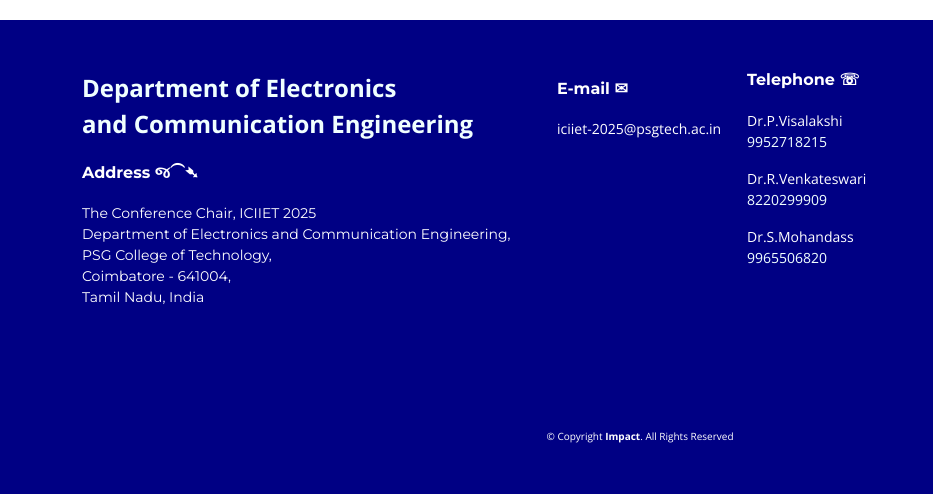
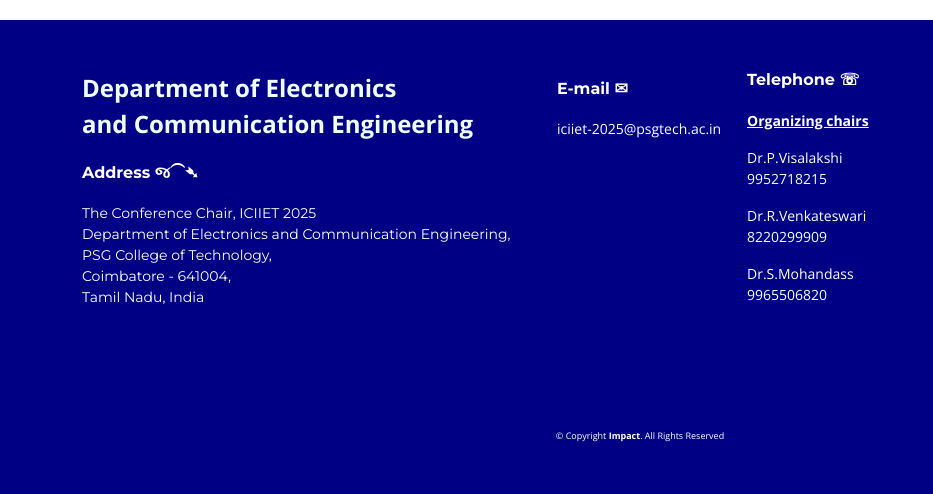
Before and after one commit to devinfo07/ICIIETE-2025, a plain HTML site: page index.html in a window 1280 px wide. Shown: the part 6316-6810 px from the top of the page, 0-933 px from the left. Drawn offline with nearby package versions, Linux system fonts and the light colour scheme.

Commit message:
Add files via upload

```diff
--- a/index.html
+++ b/index.html
@@ -790,6 +790,7 @@
         <div class="col-lg-2 col-7 footer-links">
           <div class="footer-widget">
             <h4>Telephone ☏</h4>
+            <p style="font-weight: bold;"> <u>Organizing chairs</u></p>
             <p>Dr.P.Visalakshi <br><a href="9952718215" style="color: azure;">9952718215</a></p>
             <p>Dr.R.Venkateswari <br><a href="8220299909" style="color: azure;">8220299909</a></p>
             <p>Dr.S.Mohandass <br><a href="9965506820" style="color: azure;">9965506820</a></p>
@@ -811,7 +812,7 @@
     </div>
 
     <div class="container mt-4">
-      <div class="copyright" style="font-size: x-small;">
+      <div class="copyright" style="font-size: xx-small;">
         &copy; Copyright <strong><span>Impact</span></strong>. All Rights Reserved
       </div>
       <br>
```
